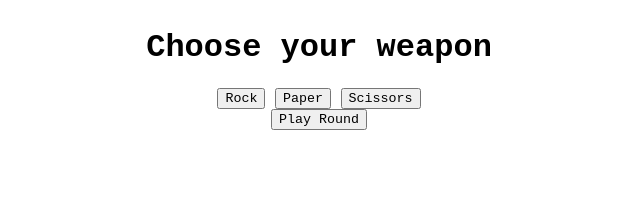
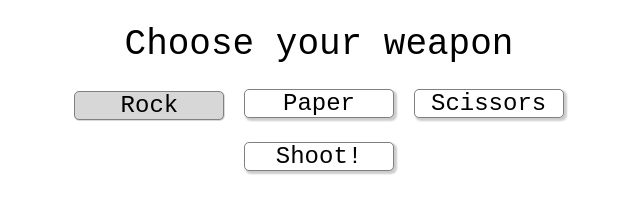
Before and after one commit to nico-nobody/rock-paper-scissors, a plain HTML site: page index.html in a window 1280 px wide. Both pictures are taken after a click on the button "Rock". Shown: the whole page, without its empty margins (321-961 px from the left). Drawn offline with Linux system fonts and the light colour scheme.

Commit message:
Update UI

```diff
--- a/index.html
+++ b/index.html
@@ -15,7 +15,7 @@
     <button id="paper">Paper</button>
     <button id="scissors">Scissors</button>
   </div>
-  <button id="play-rnd">Play Round</button>
+  <button id="play-rnd">Shoot!</button>
   <p id="results"></p>
   <p id="total-wins"></p>
 </body>
--- a/rockpaperscissors.js
+++ b/rockpaperscissors.js
@@ -5,12 +5,14 @@ let playerChoice;
 const buttons = document.querySelectorAll('#weapons-container > button')
 buttons.forEach((button) => {
   button.addEventListener('click', () => {
+    if(playerChoice !== undefined) document.querySelector(`#${playerChoice}`).classList.remove('selected');
     playerChoice = button.id;
+    button.classList.add('selected');
   })
 })
 const playBtn = document.querySelector('#play-rnd')
 playBtn.addEventListener('click', () => {
-  playRound(playerChoice);
+  if(playerChoice !== undefined) playRound(playerChoice);
 })
 
 // 2: Begin round with initializing computerSelection then compare selections, returning winner as outcome.
@@ -20,13 +22,13 @@ playBtn.addEventListener('click', () => {
 function playRound(playerSelection) {
   let outcome;
   let computerSelection = getComputerChoice();
-  if (playerSelection === computerSelection) {
+  if(playerSelection === computerSelection) {
     outcome = 'draw';
-  } else if (playerSelection === 'rock') {
+  }else if(playerSelection === 'rock') {
     outcome = computerSelection === 'scissors' ? 'player' : 'computer';
-  } else if (playerSelection === 'paper') {
+  }else if(playerSelection === 'paper') {
     outcome = computerSelection === 'rock' ? 'player' : 'computer';
-  } else if (playerSelection === 'scissors') {
+  }else if(playerSelection === 'scissors') {
     outcome = computerSelection === 'paper' ? 'player' : 'computer';
   }
   const results = document.querySelector('#results');
@@ -34,7 +36,7 @@ function playRound(playerSelection) {
   updateTotals(outcome);
 }
 function getComputerChoice() {
-  switch (Math.floor(Math.random() * 3)) {
+  switch(Math.floor(Math.random() * 3)) {
     case 0:
       return 'rock';
     case 1:
@@ -49,8 +51,8 @@ function getComputerChoice() {
 let playerTotal = 0;
 let computerTotal = 0;
 function updateTotals(winner) {
-  if (winner === 'player') playerTotal++;
-  else if (winner === 'computer') computerTotal++;
+  if(winner === 'player') playerTotal++;
+  else if(winner === 'computer') computerTotal++;
   const totals = document.querySelector('#total-wins');
   totals.innerText = `Total wins:\nPlayer: ${playerTotal}, Computer: ${computerTotal}`;
 }
--- a/styles.css
+++ b/styles.css
@@ -1,14 +1,43 @@
 * {
-  font-family: 'Courier New', Courier, monospace;
+    margin: 8px;
+    padding: 0;
+
+    font-size: 62.5%;
+    font-family: 'Courier New', Courier, monospace;
 }
 
 body {
   display: flex;
   flex-direction: column;
-  justify-content: center;
   align-items: center;
+}
+
+h1 {
+  font-weight: 400;
+  font-size: 3.6rem;
+}
+
+button {
+  width: 150px;
+  font-weight: 400;
+  font-size: 2.4rem;
+
+  border-radius: 5px;
+  border: 1px solid grey;
+  box-shadow: 2px 2px 2px 1px rgba(0, 0, 0, 0.2);
+  background-color: white;
 }
 
 p {
   text-align: center;
+
+  font-size: 2.4rem;
 }
+
+.selected,
+button:active {
+  background-color: rgb(215, 215, 215);
+  box-shadow: .5px .5px .5px .25px rgba(0, 0, 0, 0.2);
+  transform: translateY(2px);
+
+}
```
